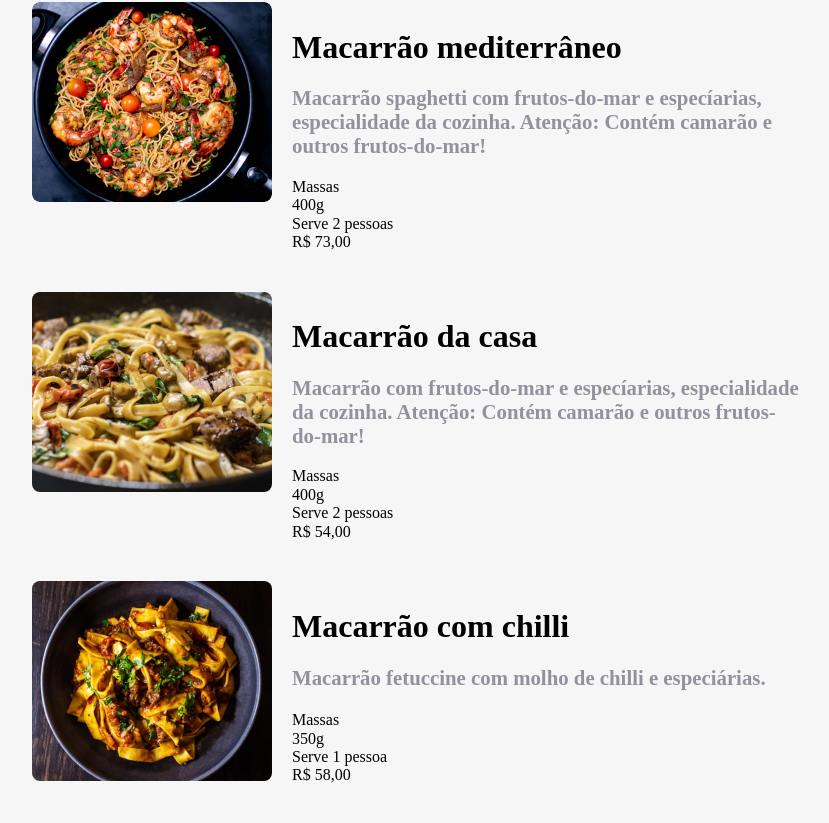
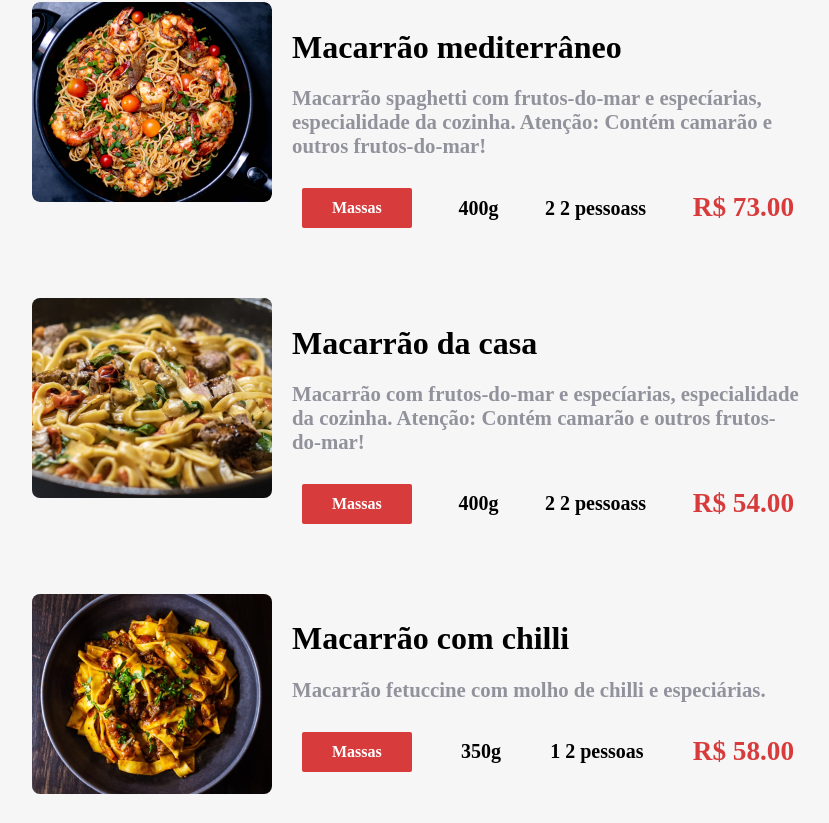
Before and after one commit to Felipe-AR/aluroni-react-typescript-alura, a React (Create React App) app: page /cardapio in a window 1280 px wide. Shown: the part 777-1600 px from the top of the page, without its empty margins (168-997 px from the left). Built offline with nearby package versions, Linux system fonts and the light colour scheme; a web font is replaced by a local one.

Commit message:
Refatoração das informações do Prato e utilização do componente de Tags

```diff
--- a/src/pages/Cardapio/Itens/Item/index.tsx
+++ b/src/pages/Cardapio/Itens/Item/index.tsx
@@ -1,24 +1,10 @@
 import React from 'react';
-import logo from 'assets/logo.svg';
 import styles from './Item.module.scss';
-import classNames from 'classnames';
+import { Prato } from 'types/Prato';
+import TagsPrato from 'components/TagsPrato';
 
-interface Props {
-  title: string;
-  description: string;
-  photo: string;
-  size: number;
-  serving: number;
-  price: number;
-  id: number;
-  category: {
-    id: number;
-    label: string;
-  };
-}
-
-export default function Item(props: Props) {
-  const { title, description, photo, size, serving, price, category } = props;
+export default function Item(props: Prato) {
+  const { title, description, photo } = props;
   return (
     <div className={styles.item}>
       <div className={styles.item__imagem}>
@@ -29,26 +15,7 @@ export default function Item(props: Props) {
           <h2>{title}</h2>
           <p>{description}</p>
         </div>
-        <div className={styles.item__tags}>
-          <div
-            className={classNames({
-              [styles.item__tipo]: true,
-              [styles[`item__tipo__${category.label.toLowerCase()}`]]: true,
-            })}
-          >
-            {category.label}
-          </div>
-          <div className={styles.item__porcao}>{size}g</div>
-          <div className={styles.item__qtdpessoas}>
-            Serve {serving} pessoa{serving === 1 ? '' : 's'}
-          </div>
-          <div className={styles.item__valor}>
-            {price.toLocaleString('pt-BR', {
-              style: 'currency',
-              currency: 'brl',
-            })}
-          </div>
-        </div>
+        <TagsPrato {...props} />
       </div>
     </div>
   );
```
